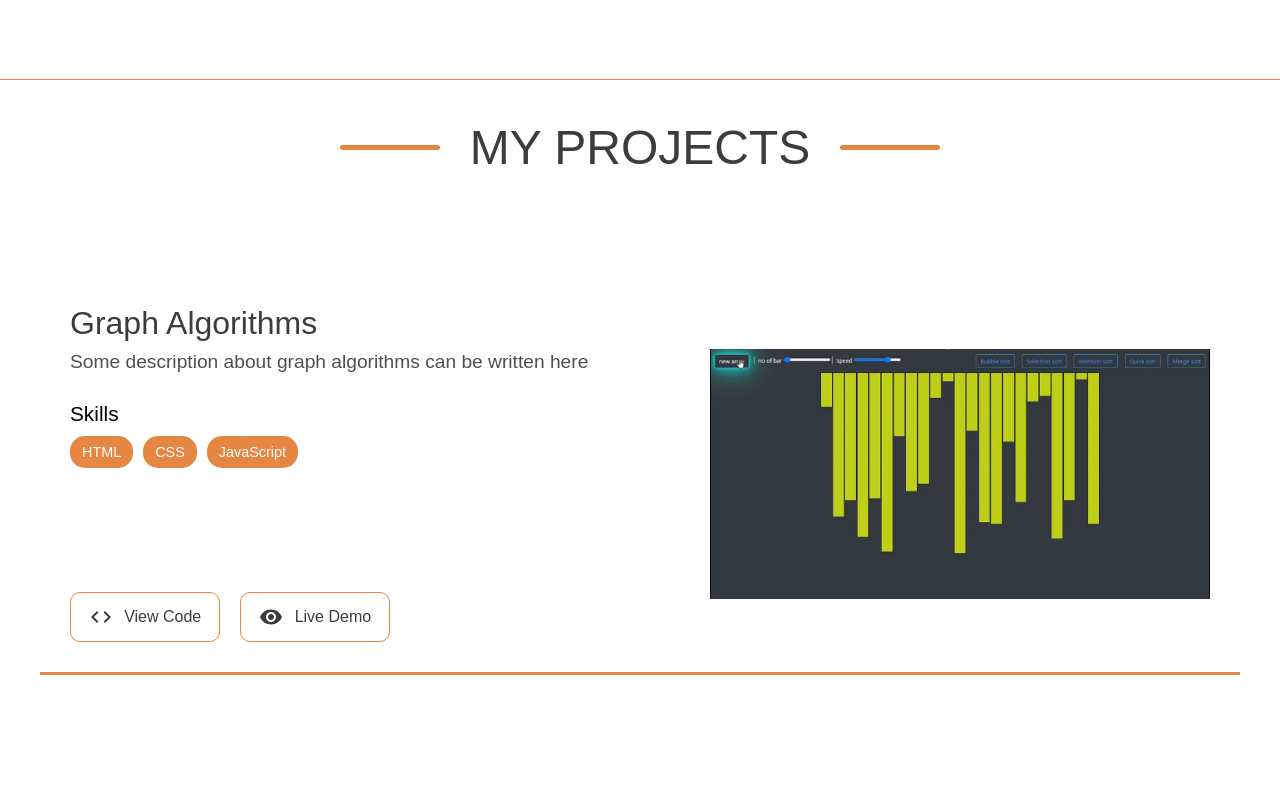
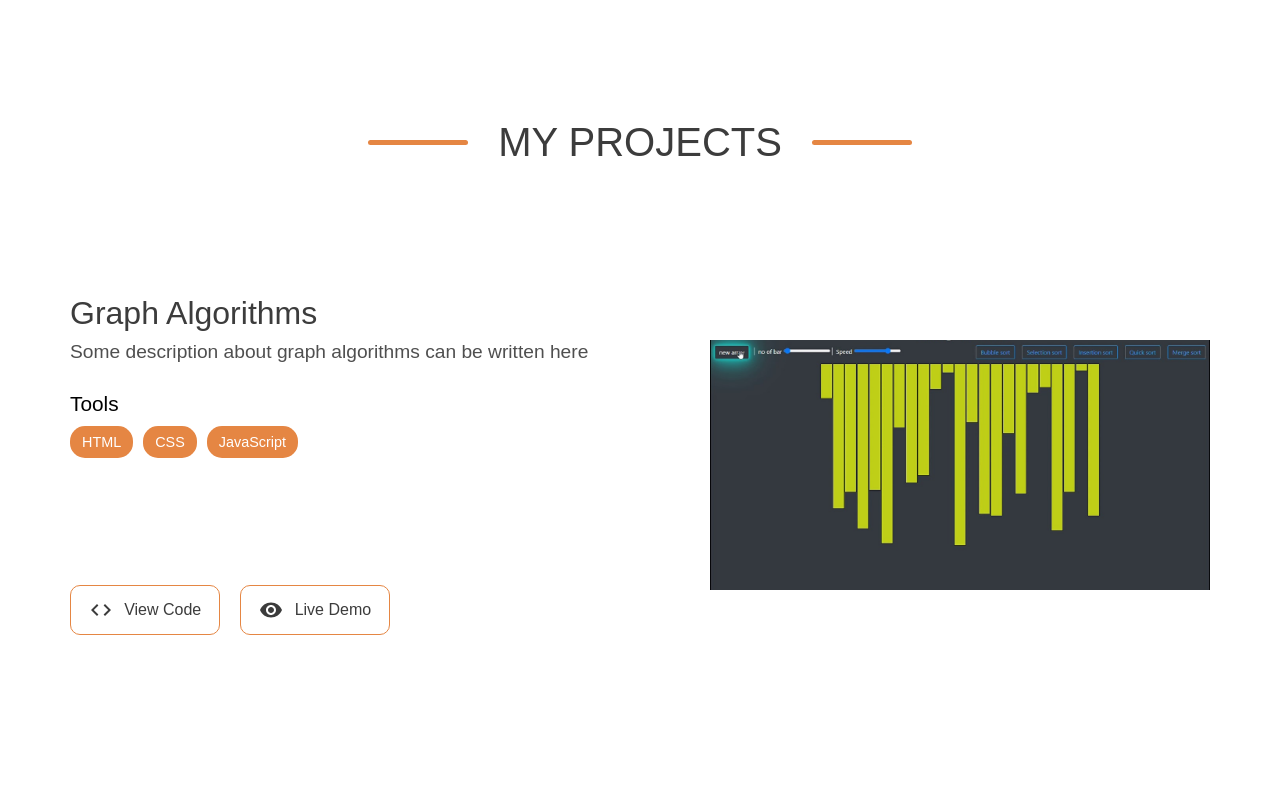
Before and after one commit to DasharathDyavari/portFolio_FE, a React (Create React App) app: page / in a window 1280 px wide. Shown: the part 1520-2319 px from the top of the page. Built offline with nearby package versions, Linux system fonts and the light colour scheme.

Commit message:
feat(app): add skills section

```diff
--- a/src/App.css
+++ b/src/App.css
@@ -169,7 +169,6 @@
   display: flex;
   align-items: center;
   justify-content: center;
-  border-bottom: 1px solid var(--my-orange);
 }
 
 .about-image{
@@ -236,7 +235,6 @@
   display: flex;
   flex-direction: column;
   align-items: center;
-  border-bottom: 1px solid var(--my-orange);
   padding: 40px 0px;
 }
 
@@ -247,7 +245,7 @@
 }
 
 .projects-header h2{
-  font-size: 3rem;
+  font-size: 2.5rem;
   font-weight: 500;
   color: var(--black);
 }
@@ -279,7 +277,6 @@
   margin-top: 100px;
   padding: 30px;
   position: relative;
-  border-bottom: 3px solid var(--my-orange);
 }
 
 .project-text-content{
@@ -292,7 +289,7 @@
   color: var(--black);
 }
 
-.skills-header{
+.tools-header{
   font-size: 1.3rem;
   font-weight: 500;
   margin-bottom: 10px;
@@ -306,12 +303,12 @@
   color: var(--description);
 }
 
-.skills{
+.tools, .skill-tools{
   display: flex;
   flex-wrap: wrap;
 }
 
-.skill{
+.tool, .skill-tool{
   margin-right: 10px;
   padding: 8px 12px;
   border-radius: 15px;
@@ -362,3 +359,76 @@
 }
 
 /* End of Projects section */
+
+/* Skills section */
+
+.skills{
+  height: 100vh;
+  display: flex;
+  flex-direction: column;
+  align-items: center;
+  padding: 30px;
+}
+
+.skills-subheading{
+  color: var(--description);
+  font-weight: 500;
+  font-size: 1.2rem;
+  margin: 10px;
+}
+
+.skills-wrapper{
+  display: flex;
+  align-items: center;
+  justify-content: space-evenly;
+  flex-wrap: wrap;
+}
+
+.skill{
+  width: 400px;
+  height: 280px;
+  margin: 30px 50px;
+  padding: 30px;
+  display: flex;
+  flex-direction: column;
+  align-items: center;
+  position: relative;
+}
+
+.skill-image{
+  width: 40px;
+  height: 40px;
+  overflow: hidden;
+}
+
+.skill-image img{
+  height: 100%;
+  width: 100%;
+  display: block;
+  top: 0;
+  object-fit: cover;
+  color: orange !important;
+}
+
+.skill-name{
+  font-size: 1.4rem;
+  color: var(--black);
+  margin: 10px 0px;
+}
+
+.skill-description{
+  color: var(--description);
+  text-align: center;
+}
+
+.skill-tools{
+  position: absolute;
+  bottom: 20px;
+}
+
+.skill-tool{
+  font-size: .8rem;
+  padding: 5px 15px;
+}
+
+/* End of Skills section */
--- a/src/App.js
+++ b/src/App.js
@@ -2,6 +2,7 @@ import './App.css';
 import About from './components/About';
 import Home from './components/Home';
 import Projects from './components/Projects';
+import Skills from './components/Skills';
 
 function App() {
   return (
@@ -9,6 +10,7 @@ function App() {
       <Home />
       <About />
       <Projects />
+      <Skills />
     </div>
   );
 }
--- a/src/components/Project.js
+++ b/src/components/Project.js
@@ -8,11 +8,11 @@ function Project({project}) {
         <div className="project-text-content">
             <h3 className='project-name'>{project.name}</h3>
             <p className='project-description'>{project.description}</p>
-            <h4 className='skills-header'>Skills</h4>
-            <div className="skills">
+            <h4 className='tools-header'>Tools</h4>
+            <div className="tools">
                 {
-                    project.skills.map(skill => {
-                        return <div className='skill'>{skill}</div>
+                    project.tools.map(tool => {
+                        return <div className='tool'>{tool}</div>
                     })
                 }
             </div>
--- /dev/null
+++ b/src/components/Skills.js
@@ -0,0 +1,35 @@
+import React from 'react';
+import { skills } from '../data';
+
+function Skills() {
+  return (
+    <div className='skills'>
+        <div className="projects-header">
+          <div className='bar'></div>
+            <h2>My Skills</h2>
+          <div className="bar"></div>
+        </div>
+        <h4 className='skills-subheading'>I do all kinds of neat stuff</h4>
+        <div className="skills-wrapper">
+            {
+                skills.map(skill => {
+                    return <div className='skill'>
+                            <div className="skill-image"><img src={skill.icon} alt="icon"/></div>
+                            <h2 className='skill-name'>{skill.name}</h2>
+                            <p className='skill-description'>{skill.description}</p>
+                            <div className="skill-tools">
+                                {
+                                    skill.skills.map(tool => {
+                                        return <div className='skill-tool'>{tool}</div>
+                                    })
+                                }
+                            </div>
+                        </div>
+                })
+            }
+        </div>
+    </div>
+  )
+}
+
+export default Skills;
--- a/src/data.js
+++ b/src/data.js
@@ -5,7 +5,7 @@ export const projects = [
         name: 'Graph Algorithms',
         description: 'Some description about graph algorithms can be written here',
         image: app_image,
-        skills: ['HTML','CSS','JavaScript'],
+        tools: ['HTML','CSS','JavaScript'],
         codelink: 'https://github.com/Dasharath9920/AlgoVisuals',
         application: 'https://algovisualizer-76b0f.web.app/'
     },
@@ -13,7 +13,7 @@ export const projects = [
         name: 'Sorting Algorithm Visualizer',
         description: 'Some description about sorting algorithms can be written here',
         image: app_image,
-        skills: ['HTML','CSS','JavaScript'],
+        tools: ['HTML','CSS','JavaScript'],
         codelink: 'https://github.com/Dasharath9920/AlgoVisuals',
         application: 'https://algovisualizer-76b0f.web.app/'
     },
@@ -21,7 +21,7 @@ export const projects = [
         name: 'Website cloning',
         description: 'Some description about cloning can be written here',
         image: app_image,
-        skills: ['HTML','CSS','JavaScript'],
+        tools: ['HTML','CSS','JavaScript'],
         codelink: 'https://github.com/Dasharath9920/AlgoVisuals',
         application: 'https://algovisualizer-76b0f.web.app/'
     },
@@ -29,8 +29,47 @@ export const projects = [
         name: 'Music Player',
         description: 'Some description about Music Player can be written here',
         image: app_image,
-        skills: ['HTML','CSS','JavaScript'],
+        tools: ['HTML','CSS','JavaScript'],
         codelink: 'https://github.com/Dasharath9920/AlgoVisuals',
         application: 'https://algovisualizer-76b0f.web.app/'
     }
 ];
+
+export const skills = [
+    {
+        name: 'Developer',
+        icon: 'https://img.icons8.com/ios-filled/100/source-code.png',
+        description: 'Lorem ipsum dolor sit, amet consectetur adipisicing elit. Dolor alias assumenda necessitatibus nemo doloremque, consequuntur maxime suscipit id molestiae aspernatur!',
+        skills: ['HTML','CSS','JavaScript']
+    },
+    {
+        name: 'Youtuber',
+        icon: 'https://img.icons8.com/ios-glyphs/90/video-call.png',
+        description: 'Lorem ipsum dolor sit, amet consectetur adipisicing elit. Dolor alias assumenda necessitatibus nemo doloremque, consequuntur maxime suscipit id molestiae aspernatur!',
+        skills: ['HTML','CSS','JavaScript']
+    },
+    {
+        name: 'Graphic Designer',
+        icon: 'https://img.icons8.com/ios-filled/100/windows10-personalization.png',
+        description: 'Lorem ipsum dolor sit, amet consectetur adipisicing elit. Dolor alias assumenda necessitatibus nemo doloremque, consequuntur maxime suscipit id molestiae aspernatur!',
+        skills: ['HTML','CSS','JavaScript']
+    },
+    {
+        name: 'Photographer',
+        icon: 'https://img.icons8.com/ios-glyphs/30/000000/camera--v1.png',
+        description: 'Lorem ipsum dolor sit, amet consectetur adipisicing elit. Dolor alias assumenda necessitatibus nemo doloremque, consequuntur maxime suscipit id molestiae aspernatur!',
+        skills: ['HTML','CSS','JavaScript']
+    },
+    {
+        name: 'Editor',
+        icon: 'https://img.icons8.com/ios-filled/50/clapperboard.png',
+        description: 'Lorem ipsum dolor sit, amet consectetur adipisicing elit. Dolor alias assumenda necessitatibus nemo doloremque, consequuntur maxime suscipit id molestiae aspernatur!',
+        skills: ['HTML','CSS','JavaScript']
+    },
+    {
+        name: 'Problem Solver',
+        icon: 'https://img.icons8.com/external-ddara-lineal-ddara/64/external-problem-solving-managements-ddara-lineal-ddara.png',
+        description: 'Lorem ipsum dolor sit, amet consectetur adipisicing elit. Dolor alias assumenda necessitatibus nemo doloremque, consequuntur maxime suscipit id molestiae aspernatur!',
+        skills: ['HTML','CSS','JavaScript']
+    }
+]
```
